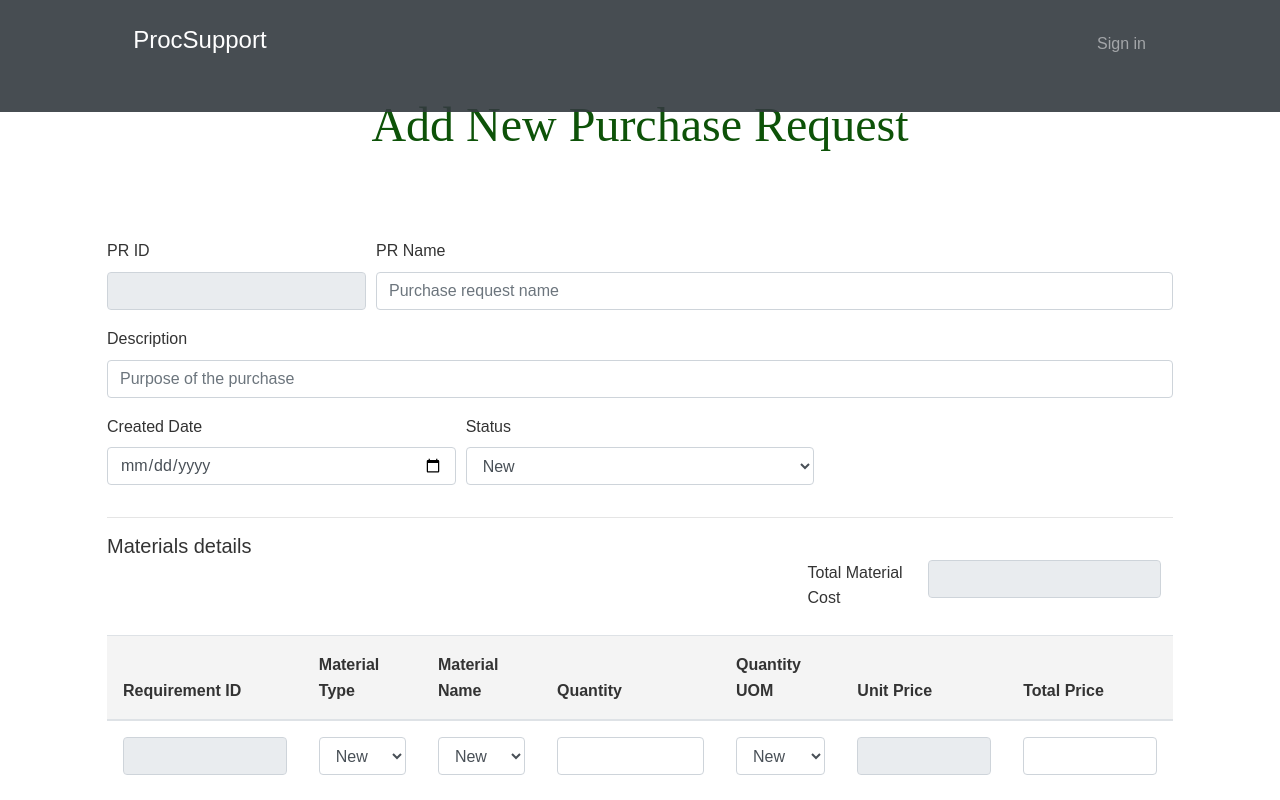
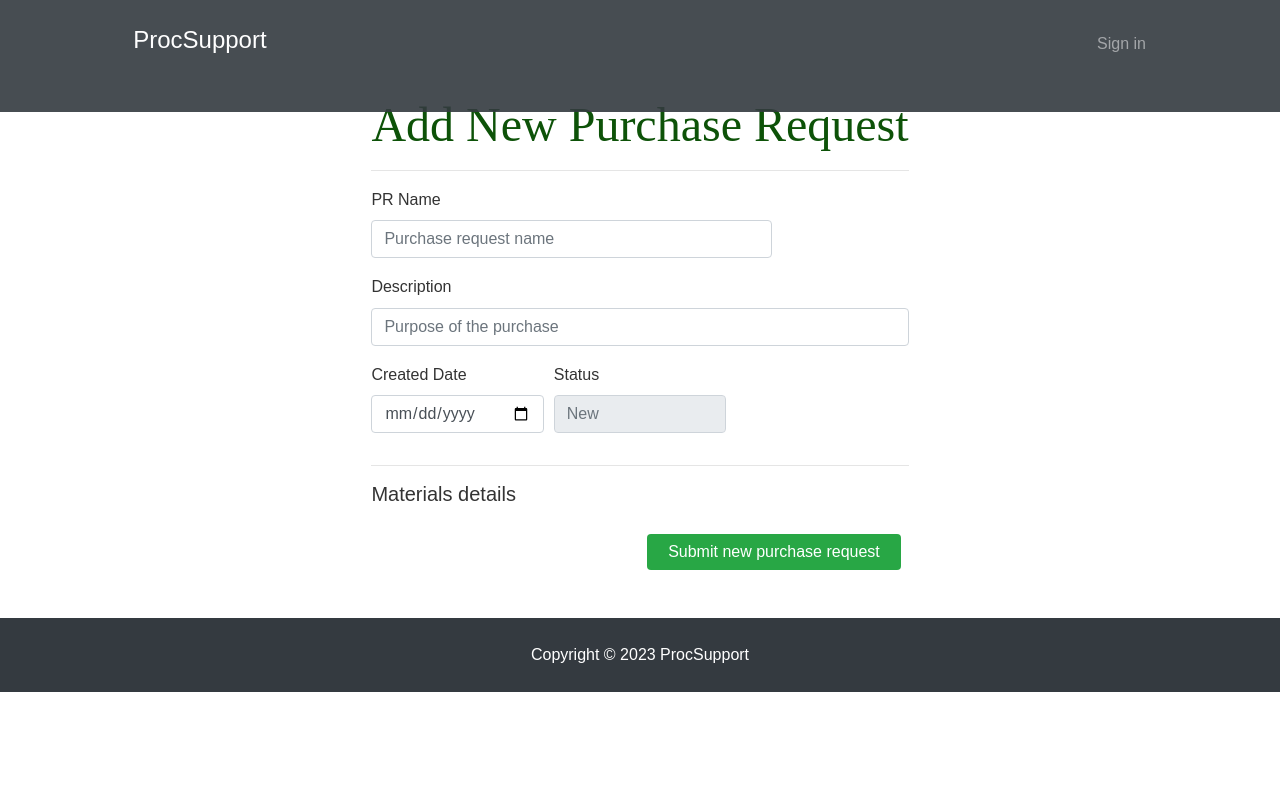
Before and after one commit to assignments-sliit/procsupport-web, a React (Create React App) app: page /addNewPR in a window 1280 px wide. Shown: the top 800 px of the page. Built offline with nearby package versions, Linux system fonts and the light colour scheme.

Commit message:
PROC-101 approve reject PRs

```diff
--- a/src/App.css
+++ b/src/App.css
@@ -295,7 +295,7 @@ button {
   color: #0077b5;
 }
 
-.table th,
+/* .table th,
 .table td {
   padding: 1rem;
   text-align: left;
@@ -303,7 +303,7 @@ button {
 
 .table th {
   background: var(--light-color);
-}
+} */
 
 /* Navbar */
 .navbar {
--- a/src/components/approver/ApproverListView.js
+++ b/src/components/approver/ApproverListView.js
@@ -11,6 +11,28 @@ class ApproverListView extends Component {
       SelectedList: [],
       prs: [],
     };
+  }
+
+  onItemCheck(e, item) {
+    let tempList = this.state.List;
+    tempList.map((user) => {
+      console.log("-------------", user, item);
+      if (user._id === item._id) {
+        user.selected = e.target.checked;
+      }
+      return user;
+    });
+
+    //To Control Master Checkbox State
+    const totalItems = this.state.List.length;
+    const totalCheckedItems = tempList.filter((e) => e.selected).length;
+
+    // Update State
+    this.setState({
+      MasterChecked: totalItems === totalCheckedItems,
+      List: tempList,
+      SelectedList: this.state.List.filter((e) => e.selected),
+    });
   }
 
   componentDidMount() {
@@ -34,17 +56,15 @@ class ApproverListView extends Component {
       <div className="viewApproverList">
         <div className="container">
           <div className="row">
-            <div className="col-md-128 m-auto">
-              {/* <h3 className="mb-2 text-center">Available Budget</h3>
-              <p className="text-center h1">50000.00 LKR</p>
-              <br /> <br /> */}
+            <div>
               <h2>All Purchase Requests</h2>
               <br />
               <br />
               <div className="table-responsive-lg">
                 <table className="table">
                   <thead>
-                    <tr>
+                    <tr class="table-success">
+                      <th scope="col">             </th>
                       <th scope="col">PR ID</th>
                       <th scope="col">PR Name</th>
                       <th scope="col">Description</th>
@@ -52,6 +72,7 @@ class ApproverListView extends Component {
                       <th scope="col">Created On</th>
                       <th scope="col">Updated On</th>
                       <th scope="col">Status</th>
+                      <th scope="col">Action</th>
                     </tr>
                   </thead>
                   <tbody>
@@ -60,7 +81,7 @@ class ApproverListView extends Component {
                         key={approver.id}
                         className={approver.selected ? "selected" : " "}
                       >
-                        {/* <th scope="row">
+                        <th scope="row">
                           <input
                             type="checkbox"
                             checked={approver.selected}
@@ -68,7 +89,7 @@ class ApproverListView extends Component {
                             id="rowcheck{user.id}"
                             onChange={(e) => this.onItemCheck(e, approver)}
                           />
-                        </th> */}
+                        </th>
                         <td>{approver.prid}</td>
                         <td>{approver.prName}</td>
                         <td>{approver.description}</td>
@@ -76,19 +97,15 @@ class ApproverListView extends Component {
                         <td>{approver.createdOn}</td>
                         <td>{approver.updatedOn}</td>
                         <td>{approver.status}</td>
+                        <td> <Link to={`/viewSelectedPRRecord/${this.state.List.filter((e) => e.selected)[0]?.prid
+                            }`}>
+                              <button checked={approver.selected} className="btn btn-success" id="rowcheck{user.id}" onClick={(e) => this.onItemCheck(e, approver)}>
+                          Action
+                        </button></Link></td>
                       </tr>
                     ))}
                   </tbody>
                 </table>
-                <Link
-                  to={`/viewSelectedPRRecord/${
-                    this.state.List.filter((e) => e.selected)[0]?.prid
-                  }`}
-                >
-                  <button className="btn btn-primary float-right">
-                    View Purchase Request details
-                  </button>
-                </Link>
                 <br />
                 <br />
               </div>
--- a/src/components/approver/ViewSelectedPRRecord.js
+++ b/src/components/approver/ViewSelectedPRRecord.js
@@ -33,7 +33,21 @@ class ViewSelectedPRRecord extends Component {
 
   approvePR() {
     axios
-      .put("http://localhost:5000/api/pr/status/approve", {
+      .put("http://localhost:5000/api/pr/auth/status/approve", {
+        token: localStorage.getItem("token"),
+        prid: this.state.pr?.prid,
+      })
+      .then((response) => {
+        if (response.status === 200) {
+          this.props.navigate("/viewApproverList");
+        }
+      })
+      .catch((error) => {});
+  }
+
+  rejectPR() {
+    axios
+      .put("http://localhost:5000/api/pr/auth/status/decline", {
         token: localStorage.getItem("token"),
         prid: this.state.pr?.prid,
       })
@@ -52,10 +66,28 @@ class ViewSelectedPRRecord extends Component {
           <div className="row">
             <div className="col-md-128 m-auto">
               <h2>Purchase Request</h2>
-              <br />
-              <br />
-              <br />
+              <hr />
+              {this.state.pr?.status === "NEW" && (
+                <>
+                  <button
+                    onClick={this.approvePR}
+                    className="btn btn-md btn-success float-left"
+                  >
+                    Approve purchase request
+                  </button>
 
+                  <button onclick={this.rejectPR} className="btn btn-md btn-danger">
+                    Reject purchase request
+                  </button>
+                </>
+              )}
+              <Link
+                to="/viewApproverList"
+                className="btn btn-primary float-right"
+              >
+                View all purchase requests
+              </Link>
+              <hr/>
               <form>
                 <div className="form-row">
                   <div className="form-group col-md-3">
@@ -121,7 +153,7 @@ class ViewSelectedPRRecord extends Component {
                     />
                   </div>
                 </div>
-                <hr />
+                {/* <hr />
                 <h5 className="mb-2 float-left">Materials details</h5>
                 <div className="table-responsive-lg">
                   <br />
@@ -163,31 +195,11 @@ class ViewSelectedPRRecord extends Component {
                       </tr>
                     </tbody>
                   </table>
-                </div>
+                </div> */}
               </form>
 
               <br />
-              {this.state.pr?.status === "NEW" && (
-                <>
-                  <button
-                    onClick={this.approvePR}
-                    className="btn btn-md btn-success float-left"
-                  >
-                    Approve purchase request
-                  </button>
 
-                  <button className="btn btn-md btn-danger">
-                    Reject purchase request
-                  </button>
-                </>
-              )}
-
-              <Link
-                to="/viewApproverList"
-                className="btn btn-primary float-right"
-              >
-                View all purchase requests
-              </Link>
             </div>
           </div>
         </div>
--- a/src/components/requestor/AddNewPR.js
+++ b/src/components/requestor/AddNewPR.js
@@ -1,10 +1,36 @@
 import React, { Component } from "react";
 import { Link } from "react-router-dom";
-//import axios from "axios";
+import axios from "axios";
 
-//var DatePicker = require("react-bootstrap-date-picker");
 
 class AddNewPR extends Component {
+
+  constructor(props) {
+    super(props);
+    this.state = {
+      pr: null,
+    };
+
+    this.addPR = this.addPR.bind(this);
+  }
+
+  addPR() {
+    axios
+      .put("http://localhost:5000/api/pr/status/approve", {
+        token: localStorage.getItem("token"),
+        prid: this.state.pr?.prid,
+      })
+      .then((response) => {
+        if (response.status === 200) {
+          this.props.navigate("/viewApproverList");
+        }
+      })
+      .catch((error) => {});
+  }
+
+
+
+
   render() {
     return (
       <div className="addNewPR">
@@ -12,13 +38,10 @@ class AddNewPR extends Component {
           <div className="row">
             <div className="col-md-128 m-auto">
               <h2>Add New Purchase Request</h2>
-              <br />
-              <br />
-              <br />
-
+              <hr />
               <form>
                 <div className="form-row">
-                  <div className="form-group col-md-3">
+                  {/* <div className="form-group col-md-3">
                     <label htmlFor="prid">PR ID</label>
                     <input
                       type="text"
@@ -26,7 +49,7 @@ class AddNewPR extends Component {
                       id="prid"
                       readOnly
                     />
-                  </div>
+                  </div> */}
                   <div className="form-group col-md-9">
                     <label htmlFor="prName">PR Name</label>
                     <input
@@ -58,33 +81,36 @@ class AddNewPR extends Component {
                   </div>
                   <div className="form-group col-md-4">
                     <label htmlFor="status">Status</label>
-                    <select id="status" class="form-control">
-                      <option>Choose...</option>
-                      <option selected> New </option>
-                    </select>
+                    <input
+                    type="text"
+                    className="form-control"
+                    id="description"
+                    placeholder="New"
+                    readOnly
+                  />
                   </div>
                 </div>
                 <hr />
+
                 <h5 className="mb-2 float-left">Materials details</h5>
                 <div className="table-responsive-lg">
                   <br />
                   <div className="form-row float-right">
-                    <div className="form-group col-md-4">
+                    {/* <div className="form-group col-md-4">
                       <label htmlFor="prid">Total Material Cost</label>
-                    </div>
-                    <div className="form-group">
+                    </div> */}
+                    {/* <div className="form-group">
                       <input
                         type="text"
                         className="form-control"
                         id="prName"
                         readOnly
                       />
-                    </div>
+                    </div> */}
                   </div>
-                  <table className="table">
+                  {/* <table className="table">
                     <thead>
                       <tr>
-                        <th scope="col">Requirement ID</th>
                         <th scope="col">Material Type</th>
                         <th scope="col">Material Name</th>
                         <th scope="col">Quantity</th>
@@ -96,24 +122,16 @@ class AddNewPR extends Component {
                     <tbody>
                       <tr>
                         <td>
-                          {" "}
-                          <input
-                            type="text"
-                            className="form-control"
-                            id="reqId"
-                            readOnly
-                          />
-                        </td>
-                        <td>
                           <select id="materialType" class="form-control">
-                            <option>Choose...</option>
-                            <option selected> New </option>
+                            <option Selected >Choose...</option>
+                            <option > Cement </option>
+                            <option> Sand</option>
                           </select>
                         </td>
                         <td>
                           <select id="materialName" class="form-control">
-                            <option>Choose...</option>
-                            <option selected> New </option>
+                            <option selected>Choose...</option>
+                            <option> Rhino  </option>
                           </select>
                         </td>
                         <td>
@@ -125,8 +143,8 @@ class AddNewPR extends Component {
                         </td>
                         <td>
                           <select id="quantityUOM" class="form-control">
-                            <option>Choose...</option>
-                            <option selected> New </option>
+                            <option selected> Choose...</option>
+                            <option > 10kg </option>
                           </select>
                         </td>
                         <td>
@@ -146,7 +164,7 @@ class AddNewPR extends Component {
                         </td>
                       </tr>
                     </tbody>
-                  </table>
+                  </table> */}
                 </div>
               </form>
 
```
Lines whose indentation alone changed are shown as unchanged.
